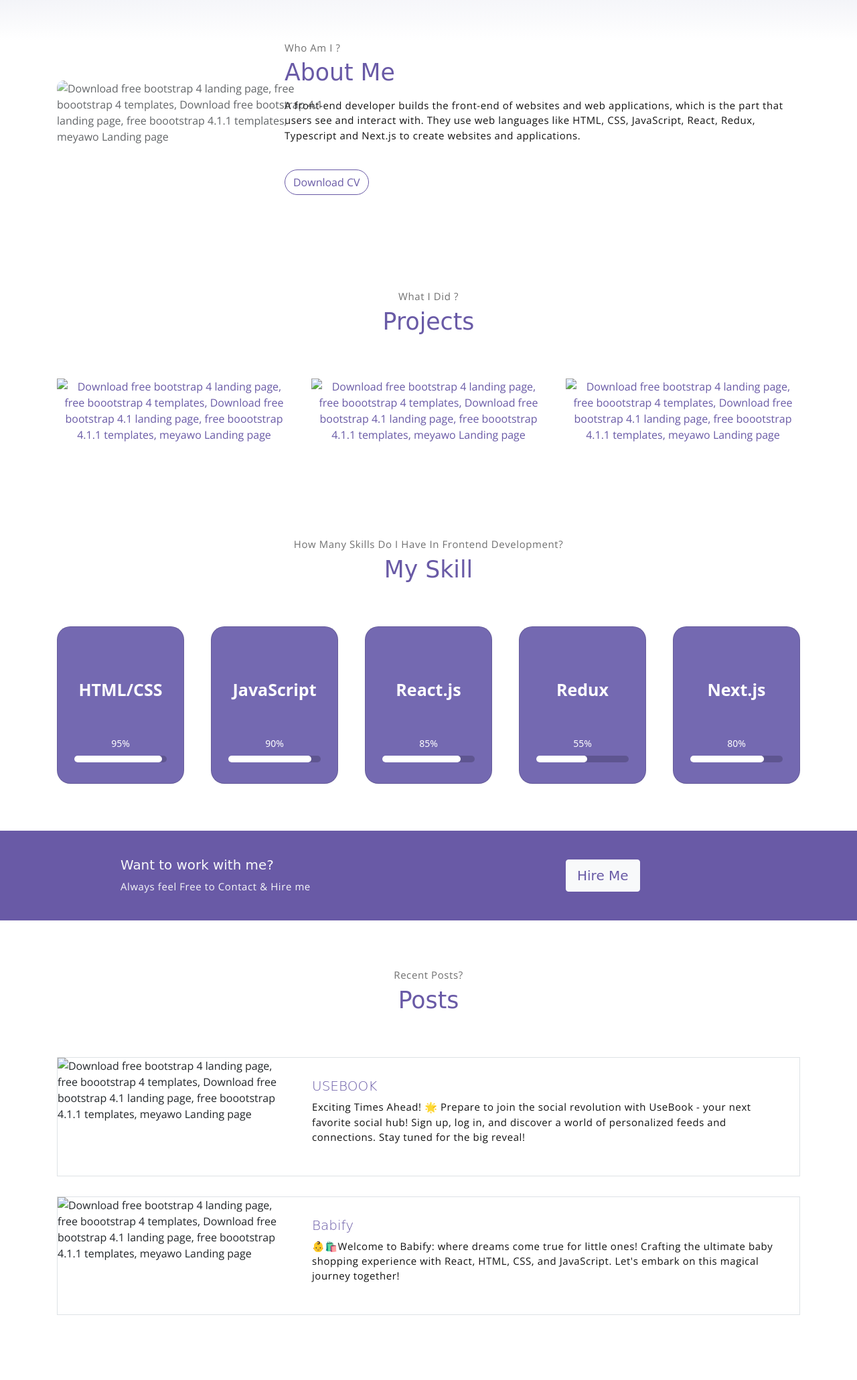
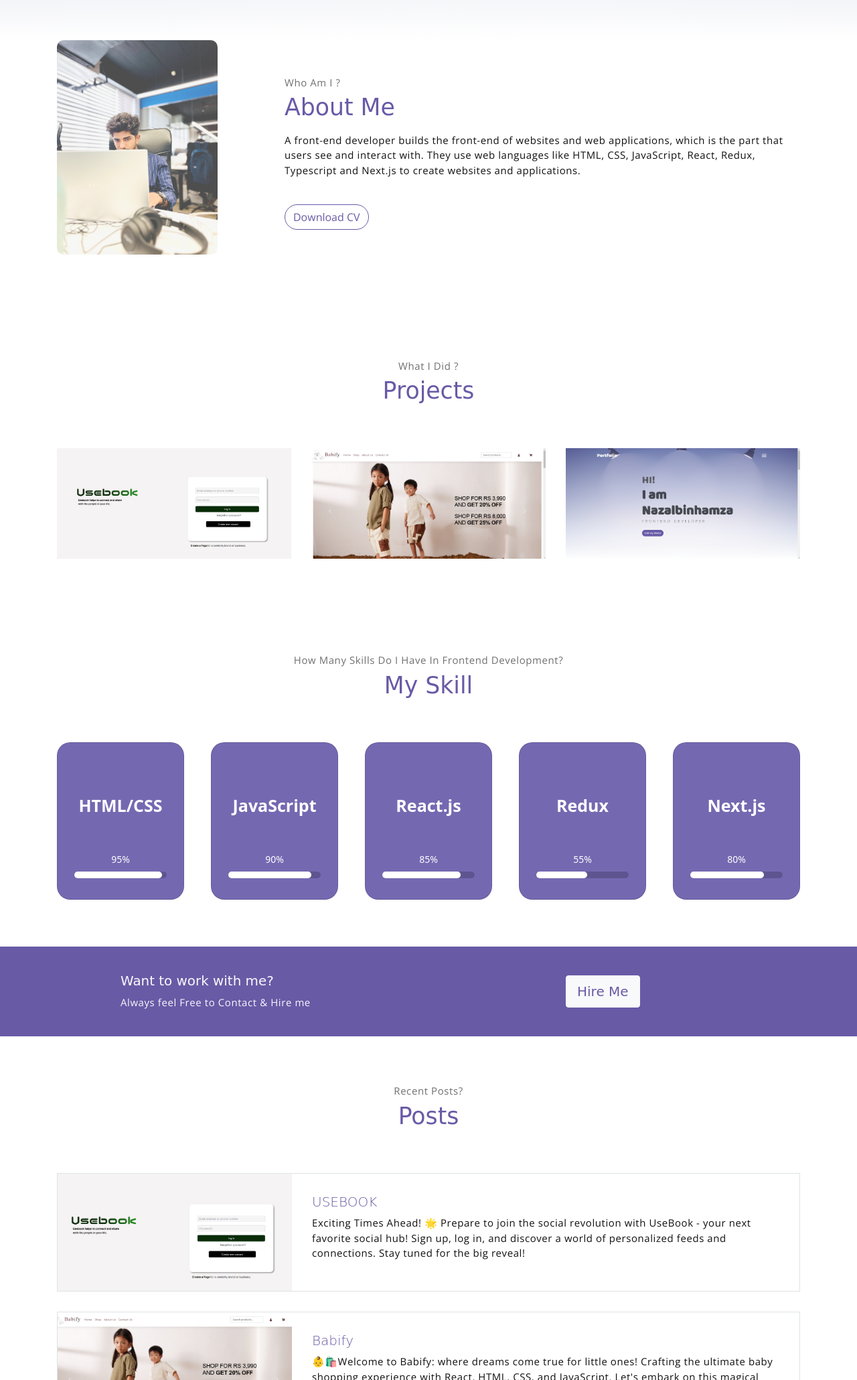
Before and after one commit to nazalbinhamza/portfolio, a website: page index.html in a window 1280 px wide. Shown: the part 740-2800 px from the top of the page at 67% size. Drawn offline with nearby package versions, Linux system fonts and the light colour scheme; the site is published under a folder, as on GitHub Pages, so addresses that start at the root find nothing; a web font is replaced by a local one.

Commit message:
add: new changes

```diff
--- a/index.html
+++ b/index.html
@@ -62,7 +62,7 @@
             <!-- about wrapper -->
             <div class="about">
                 <div class="about-img-holder">
-                    <img src="/Public/assets/imgs/me.jpg" class="about-img" alt="Download free bootstrap 4 landing page, free boootstrap 4 templates, Download free bootstrap 4.1 landing page, free boootstrap 4.1.1 templates, meyawo Landing page">
+                    <img src="Public/assets/imgs/me.jpg" class="about-img" alt="Image">
                 </div>
                 <div class="about-caption">
                     <p class="section-subtitle">Who Am I ?</p>
@@ -85,7 +85,7 @@
             <div class="row">
                 <div class="col-md-4">
                     <a href="#" class="portfolio-card">
-                        <img src="/Public/assets/imgs/usebook1.png" class="portfolio-card-img" alt="Download free bootstrap 4 landing page, free boootstrap 4 templates, Download free bootstrap 4.1 landing page, free boootstrap 4.1.1 templates, meyawo Landing page">
+                        <img src="Public/assets/imgs/usebook1.png" class="portfolio-card-img" alt="Image">
                         <span class="portfolio-card-overlay">
                             <span class="portfolio-card-caption">
                                 <h4>Social App</h5>
@@ -96,7 +96,7 @@
                 </div>
                 <div class="col-md-4">
                     <a href="#" class="portfolio-card">
-                        <img class="portfolio-card-img" src="/Public/assets/imgs/Babyshop.png" class="img-responsive rounded" alt="Download free bootstrap 4 landing page, free boootstrap 4 templates, Download free bootstrap 4.1 landing page, free boootstrap 4.1.1 templates, meyawo Landing page">
+                        <img class="portfolio-card-img" src="Public/assets/imgs/Babyshop.png" class="img-responsive rounded" alt="Image">
                         <span class="portfolio-card-overlay">
                             <span class="portfolio-card-caption">
                                 <h4>E-Commerce</h5>
@@ -107,7 +107,7 @@
                 </div>
                 <div class="col-md-4">
                     <a href="#" class="portfolio-card">
-                        <img class="portfolio-card-img" src="/Public/assets/imgs/portfolio.png" class="img-responsive rounded" alt="Download free bootstrap 4 landing page, free boootstrap 4 templates, Download free bootstrap 4.1 landing page, free boootstrap 4.1.1 templates, meyawo Landing page">
+                        <img class="portfolio-card-img" src="Public/assets/imgs/portfolio.png" class="img-responsive rounded" alt="Download free bootstrap 4 landing page, free boootstrap 4 templates, Download free bootstrap 4.1 landing page, free boootstrap 4.1.1 templates, meyawo Landing page">
                         <span class="portfolio-card-overlay">
                             <span class="portfolio-card-caption">
                                 <h4>Portfolio</h5>
@@ -197,7 +197,7 @@
             <!-- blog-wrapper -->
             <div class="blog-card">
                 <div class="blog-card-header">
-                    <img src="/Public/assets/imgs/usebook1.png" class="blog-card-img" alt="Download free bootstrap 4 landing page, free boootstrap 4 templates, Download free bootstrap 4.1 landing page, free boootstrap 4.1.1 templates, meyawo Landing page">
+                    <img src="Public/assets/imgs/usebook1.png" class="blog-card-img" alt="Download free bootstrap 4 landing page, free boootstrap 4 templates, Download free bootstrap 4.1 landing page, free boootstrap 4.1.1 templates, meyawo Landing page">
                 </div>
                 <div class="blog-card-body">
                     <h5 class="blog-card-title">USEBOOK</h6>
@@ -211,7 +211,7 @@
             <!-- blog-wrapper -->
             <div class="blog-card">
                 <div class="blog-card-header">
-                    <img src="/Public/assets/imgs/Babyshop.png" class="blog-card-img" alt="Download free bootstrap 4 landing page, free boootstrap 4 templates, Download free bootstrap 4.1 landing page, free boootstrap 4.1.1 templates, meyawo Landing page">
+                    <img src="Public/assets/imgs/Babyshop.png" class="blog-card-img" alt="Download free bootstrap 4 landing page, free boootstrap 4 templates, Download free bootstrap 4.1 landing page, free boootstrap 4.1.1 templates, meyawo Landing page">
                 </div>
                 <div class="blog-card-body">
                     <h5 class="blog-card-title">Babify</h6>
@@ -264,14 +264,14 @@
     </div> <!-- end of page footer -->
 
 	<!-- core  -->
-    <script src="/Public/assets/vendors/jquery/jquery-3.4.1.js"></script>
-    <script src="/Public/assets/vendors/bootstrap/bootstrap.bundle.js"></script>
+    <script src="Public/assets/vendors/jquery/jquery-3.4.1.js"></script>
+    <script src="Public/assets/vendors/bootstrap/bootstrap.bundle.js"></script>
 
     <!-- bootstrap 3 affix -->
-	<script src="/Public/assets/vendors/bootstrap/bootstrap.affix.js"></script>
+	<script src="Public/assets/vendors/bootstrap/bootstrap.affix.js"></script>
 
     <!-- Portfolio js -->
-    <script src="/Public/assets/js/portfolio.js"></script>
+    <script src="Public/assets/js/portfolio.js"></script>
 
 </body>
 </html>
```
